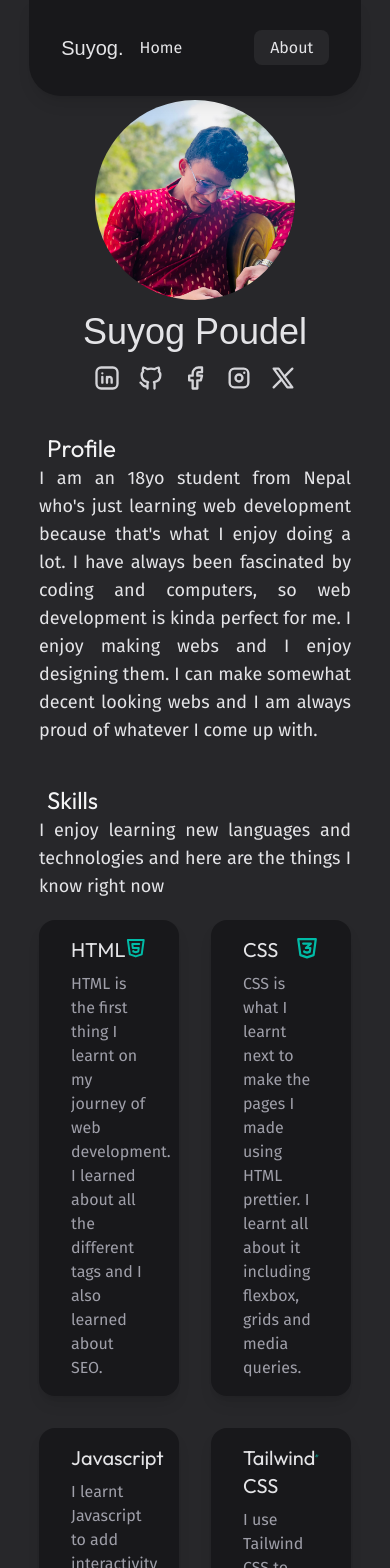
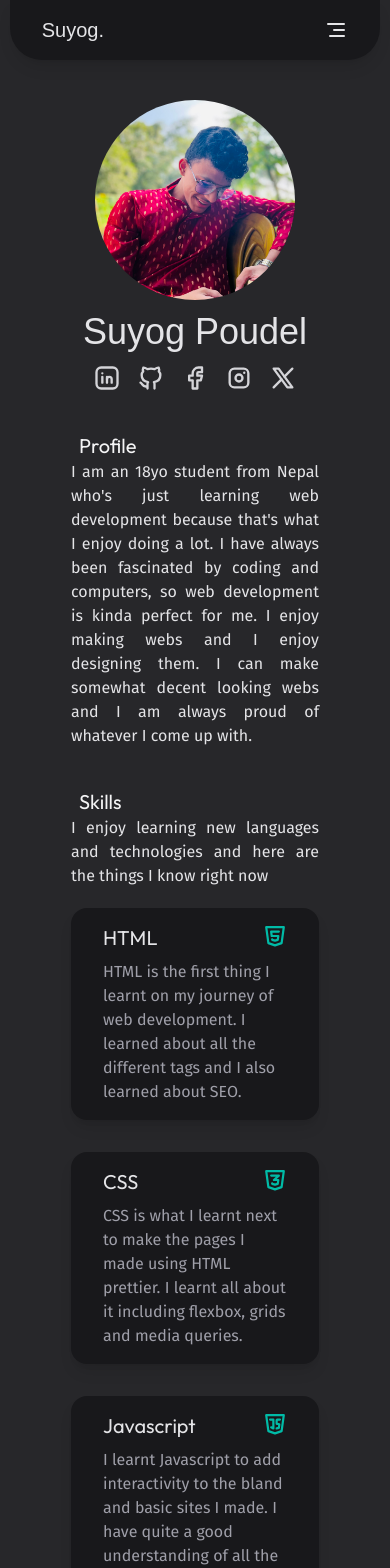
Before and after one commit to suyogpoudel/portfolio-new, a Next.js app: page /about in a window 390 px wide. Shown: the top 1568 px of the page. Built offline with nearby package versions, Linux system fonts and the light colour scheme; a web font is replaced by a local one.

Commit message:
responsiveness added

```diff
--- a/app/about/page.tsx
+++ b/app/about/page.tsx
@@ -93,8 +93,10 @@ const About = () => {
         </div>
 
         <div className="flex flex-col justify-start w-[80%] mt-10">
-          <h3 className="font-headings text-2xl text-zinc-100 px-2">Profile</h3>
-          <p className="text-lg text-justify">
+          <h3 className="font-headings text-xl lg:text-2xl text-zinc-100 px-2">
+            Profile
+          </h3>
+          <p className="sm:text-lg text-justify">
             I am an 18yo student from Nepal who's just learning web development
             because that's what I enjoy doing a lot. I have always been
             fascinated by coding and computers, so web development is kinda
@@ -105,13 +107,15 @@ const About = () => {
         </div>
 
         <div className="flex flex-col justify-start w-[80%] mt-10">
-          <h3 className="font-headings text-2xl text-zinc-100 px-2">Skills</h3>
-          <p className="text-lg text-justify mb-5">
+          <h3 className="font-headings text-xl lg:text-2xl text-zinc-100 px-2">
+            Skills
+          </h3>
+          <p className="sm:text-lg text-justify mb-5">
             I enjoy learning new languages and technologies and here are the
             things I know right now
           </p>
 
-          <div className="grid grid-cols-2 gap-8">
+          <div className="grid grid-cols-1 lg:grid-cols-2 gap-8">
             {skills.map(({ title, desc, icon: Icon }) => (
               <motion.div
                 key={title}
--- a/app/layout.tsx
+++ b/app/layout.tsx
@@ -47,7 +47,7 @@ export default function RootLayout({
           <Navbar />
         </nav>
 
-        <main className="flex-1 flex justify-center items-center py-15">
+        <main className="flex-1 flex justify-center items-center py-15 px-10">
           {children}
         </main>
 
--- a/app/page.tsx
+++ b/app/page.tsx
@@ -16,7 +16,7 @@ const Home = () => {
         <p className="px-4 text-zinc-300">Hi, I am</p>
 
         <motion.h1
-          className="font-display font-semibold text-6xl"
+          className="font-display font-semibold lg:text-6xl text-5xl"
           initial={{
             color: "#4dabf7",
           }}
--- a/app/projects/page.tsx
+++ b/app/projects/page.tsx
@@ -56,19 +56,21 @@ const Projects = () => {
 
   return (
     <div className="flex flex-col justify-center items-center py-10">
-      <h1 className="font-display text-4xl mb-10">My Projects</h1>
+      <h1 className="font-display max-sm:text-3xl text-4xl mb-10">
+        My Projects
+      </h1>
 
       <div className="flex flex-col gap-10 justify-center items-center">
         <div className="flex flex-col gap-2 w-[80%] items-center justify-center">
-          <h3 className="font-headings text-3xl text-zinc-100 px-2">
+          <h3 className="font-headings text-2xl lg:text-3xl text-zinc-100 px-2">
             Personal Projects
           </h3>
-          <p className="text-lg text-justify text-zinc-300">
+          <p className="sm:text-lg text-justify text-zinc-300">
             These are the projects I made for myself mainly for the purpose of
             learning.
           </p>
 
-          <div className="grid grid-cols-2 gap-8 mt-4 mb-3">
+          <div className="grid grid-cols-1 lg:grid-cols-2 gap-8 mt-4 mb-3">
             {personalProjects.map(({ title, desc, link }) => (
               <motion.div
                 key={title}
@@ -100,15 +102,15 @@ const Projects = () => {
         </div>
 
         <div className="flex flex-col gap-2 w-[80%] items-center justify-center">
-          <h3 className="font-headings text-3xl text-zinc-100 px-2">
+          <h3 className="font-headings text-2xl lg:text-3xl text-zinc-100 px-2">
             Projects for Clients
           </h3>
-          <p className="text-lg text-justify text-zinc-300">
+          <p className="sm:text-lg text-justify text-zinc-300">
             These are the projects I made for myself mainly for the purpose of
             learning.
           </p>
 
-          <div className="grid grid-cols-2 gap-8 mt-4 mb-3">
+          <div className="grid grid-cols-1 lg:grid-cols-2 gap-8 mt-4 mb-3">
             {projectsForClients.map(({ title, desc, link }) => (
               <motion.div
                 key={title}
--- a/components/Footer.tsx
+++ b/components/Footer.tsx
@@ -2,9 +2,9 @@ import Link from "next/link";
 
 const Footer = () => {
   return (
-    <div className="bg-zinc-900 px-8 py-4 flex justify-between">
+    <div className="bg-zinc-900 px-8 py-4 flex justify-between max-sm:flex-col max-sm:items-center gap-5">
       <div className="flex flex-col gap-2 items-start">
-        <h1 className="font-display text-xl">Suyog Poudel.</h1>
+        <h1 className="font-display text-xl max-sm:text-lg">Suyog Poudel.</h1>
         <Link
           href="mailto:suyogpoudel583@gmail.com"
           className="text-zinc-400 hover:text-teal-400 transition-colors duration-200"
@@ -15,9 +15,11 @@ const Footer = () => {
       </div>
 
       <div className="flex flex-col gap-2 items-end">
-        <p className="text-xl">Built using Next.js and Typescript</p>
+        <p className="text-xl max-sm:text-lg">
+          Built using Next.js and Typescript
+        </p>
         <Link
-          href=""
+          href="/"
           className="text-zinc-400 hover:text-teal-400 transition-colors duration-200"
         >
           Visit Github Repo &rarr;
--- a/components/Navbar.tsx
+++ b/components/Navbar.tsx
@@ -1,10 +1,14 @@
 "use client";
 
+import { IconAlignRight, IconX } from "@tabler/icons-react";
 import Link from "next/link";
-import CTAButton from "./CTAButton";
 import { usePathname } from "next/navigation";
+import { useState } from "react";
+import { motion } from "motion/react";
 
 const Navbar = () => {
+  const [isOpen, setIsOpen] = useState<boolean>(false);
+
   const pathname = usePathname();
 
   const isActive = (path: string) => {
@@ -20,12 +24,12 @@ const Navbar = () => {
   ];
 
   return (
-    <div className="w-[85%] mx-auto bg-zinc-900 px-8 py-4 flex justify-between items-center rounded-b-4xl shadow-lg">
+    <div className="w-[85%] max-sm:w-[95%] mx-auto bg-zinc-900 px-8 py-4 flex justify-between items-center rounded-b-4xl shadow-lg">
       <Link href="/" className="font-display text-xl">
         Suyog.
       </Link>
 
-      <ul className="flex justify-center items-center gap-14">
+      <ul className="flex justify-center items-center gap-14 max-sm:hidden">
         {links.map(({ href, title }) => (
           <li key={title}>
             <Link
@@ -42,10 +46,61 @@ const Navbar = () => {
 
       <Link
         href="/hire-me"
-        className="px-3 py-1.5 font-medium rounded-lg border-2 border-teal-500 hover:bg-teal-500 hover:text-zinc-800 transition-colors duration-300"
+        className="px-3 py-1.5 font-medium rounded-lg border-2 border-teal-500 hover:bg-teal-500 hover:text-zinc-800 transition-colors duration-300 max-sm:hidden"
       >
         Hire Me!
       </Link>
+
+      {isOpen ? (
+        <button
+          className="hover:text-zinc-400 cursor-pointer transition-colors duration-300 z-100 sm:hidden"
+          onClick={() => setIsOpen(false)}
+        >
+          <IconX />
+        </button>
+      ) : (
+        <button
+          className="hover:text-zinc-400 cursor-pointer transition-colors duration-300 z-100 sm:hidden"
+          onClick={() => setIsOpen(true)}
+        >
+          <IconAlignRight />
+        </button>
+      )}
+
+      {isOpen && (
+        <motion.div
+          initial={{
+            y: -50,
+          }}
+          animate={{
+            y: [-50, 0],
+          }}
+          className="absolute top-0 left-0 flex flex-col bg-zinc-900 w-full gap-5 py-10 px-3 shadow-xl justify-center items-center"
+        >
+          <ul className="flex flex-col justify-center items-center gap-4">
+            {links.map(({ href, title }) => (
+              <li key={title}>
+                <Link
+                  href={href}
+                  onClick={() => setIsOpen(false)}
+                  className={`hover:bg-zinc-800 px-4 py-2 rounded-lg transition-colors duration-500 active:bg-zinc-700 ${
+                    isActive(href) ? "bg-zinc-800" : ""
+                  }`}
+                >
+                  {title}
+                </Link>
+              </li>
+            ))}
+          </ul>
+
+          <Link
+            href="/hire-me"
+            className="px-3 py-1.5 font-medium rounded-lg border-2 border-teal-500 hover:bg-teal-500 hover:text-zinc-800 transition-colors duration-300"
+          >
+            Hire Me!
+          </Link>
+        </motion.div>
+      )}
     </div>
   );
 };
```
